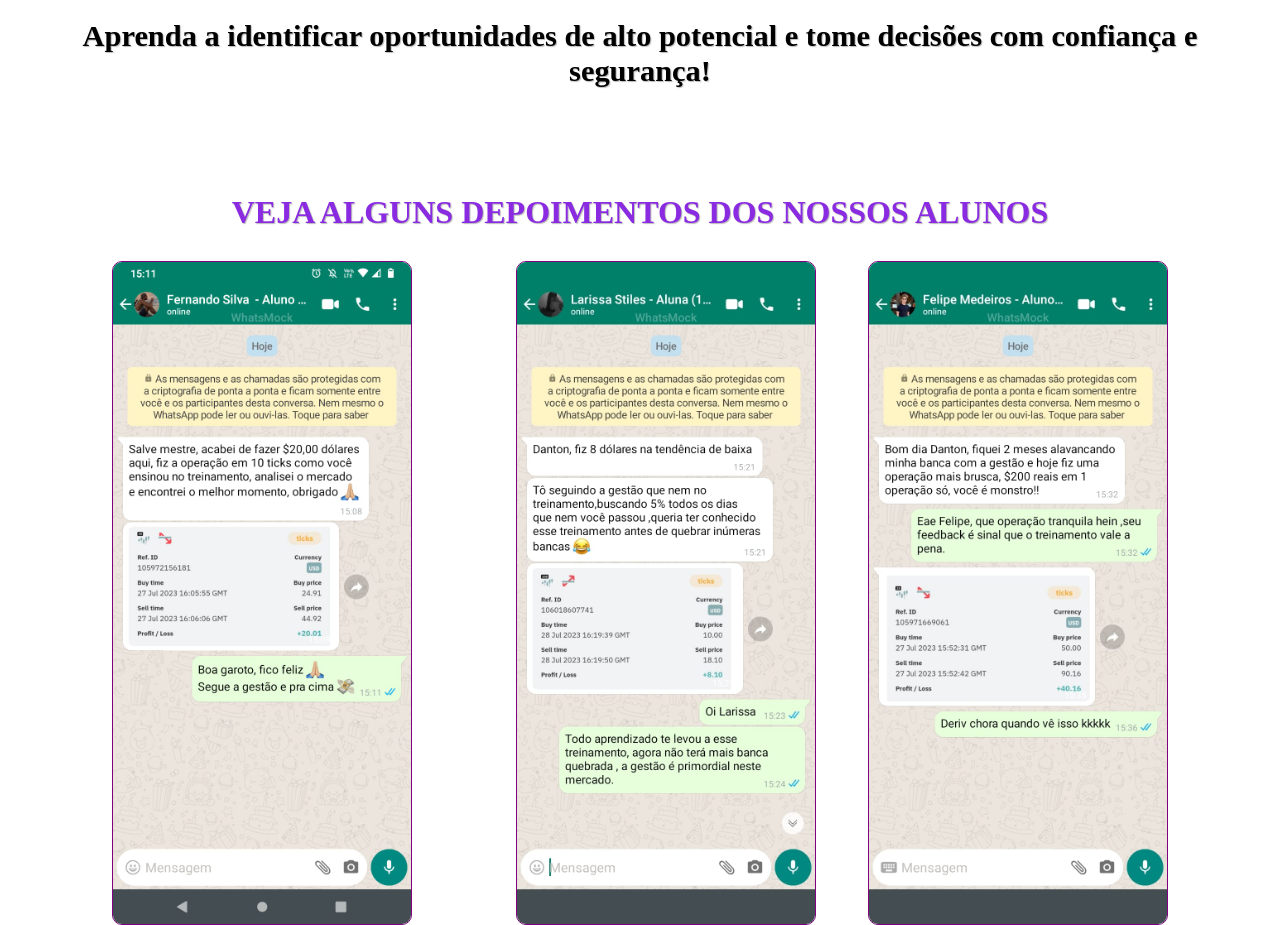
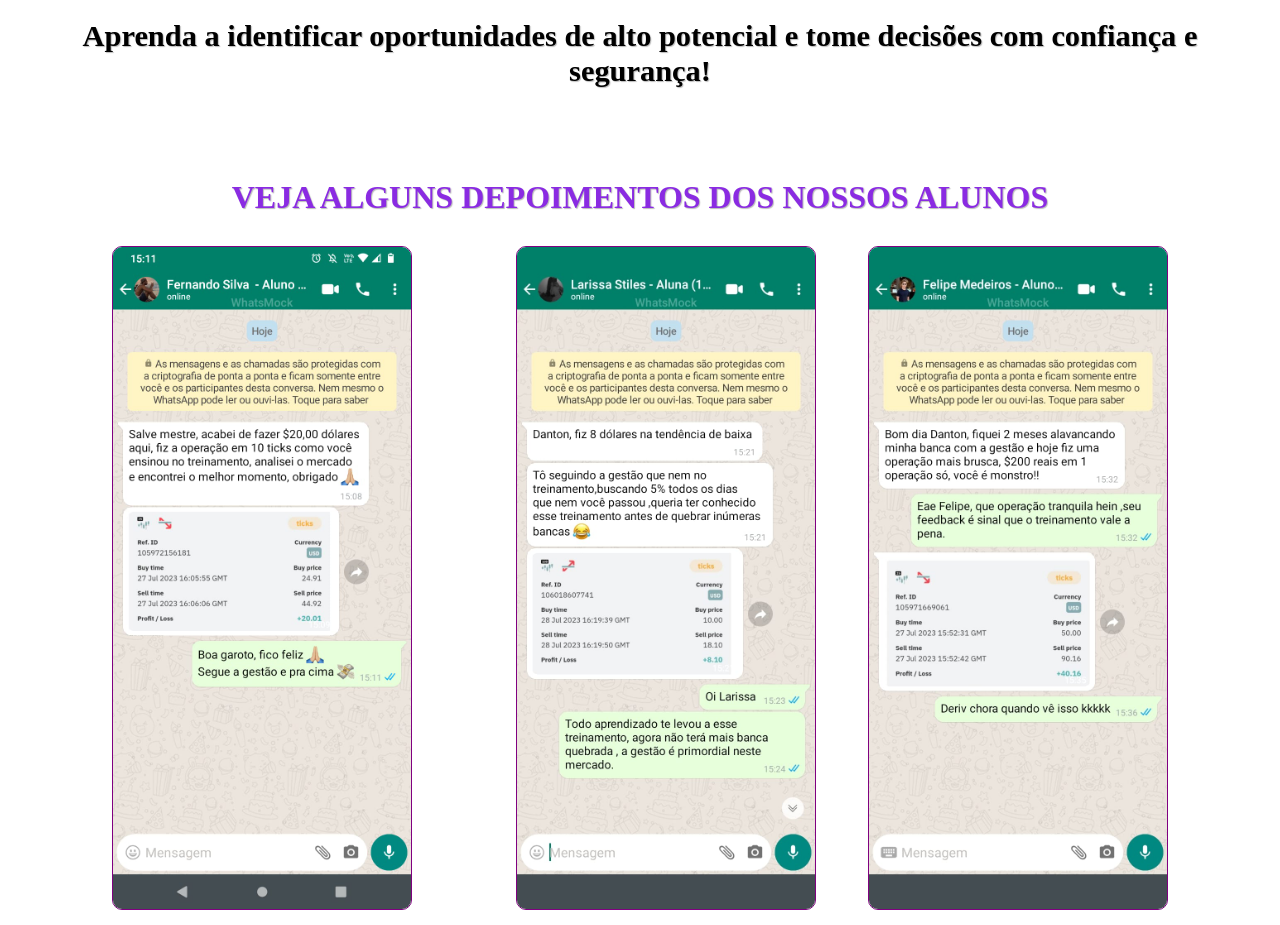
Before and after one commit to PauloCesardev99/landing-page-danton, a plain HTML site: page index.html in a window 1280 px wide. Shown: the part 1073-1998 px from the top of the page. Drawn offline with Linux system fonts and the light colour scheme.

Commit message:
fixed produtor

```diff
--- a/src/css/style.css
+++ b/src/css/style.css
@@ -90,10 +90,11 @@
 /* Depoimentos*/
 
 .depoimentos{
-    margin-top: 25px;
     display: flex;
     flex-direction: column;
     align-items: center;
+    padding: 25px;
+    margin-top: 10px;
 
 }
 
@@ -104,6 +105,8 @@
     color: blueviolet;
     font-weight: bold;
 }
+
+
 
 .depoimento img{
     width: 300px;
@@ -165,7 +168,7 @@
 .sobre-o-produtor{
     display: flex;
     flex-direction: column;
-     align-items: center;
+    align-items: center;
     margin-top: 10px;
     padding: 10px 10px 50px 10px;
 }
@@ -182,6 +185,7 @@
 }
 
 .sobre-o-produtor p{
+    padding: 10px;
     font-size: 1.2em;
     align-self: flex-start;
 }
```
